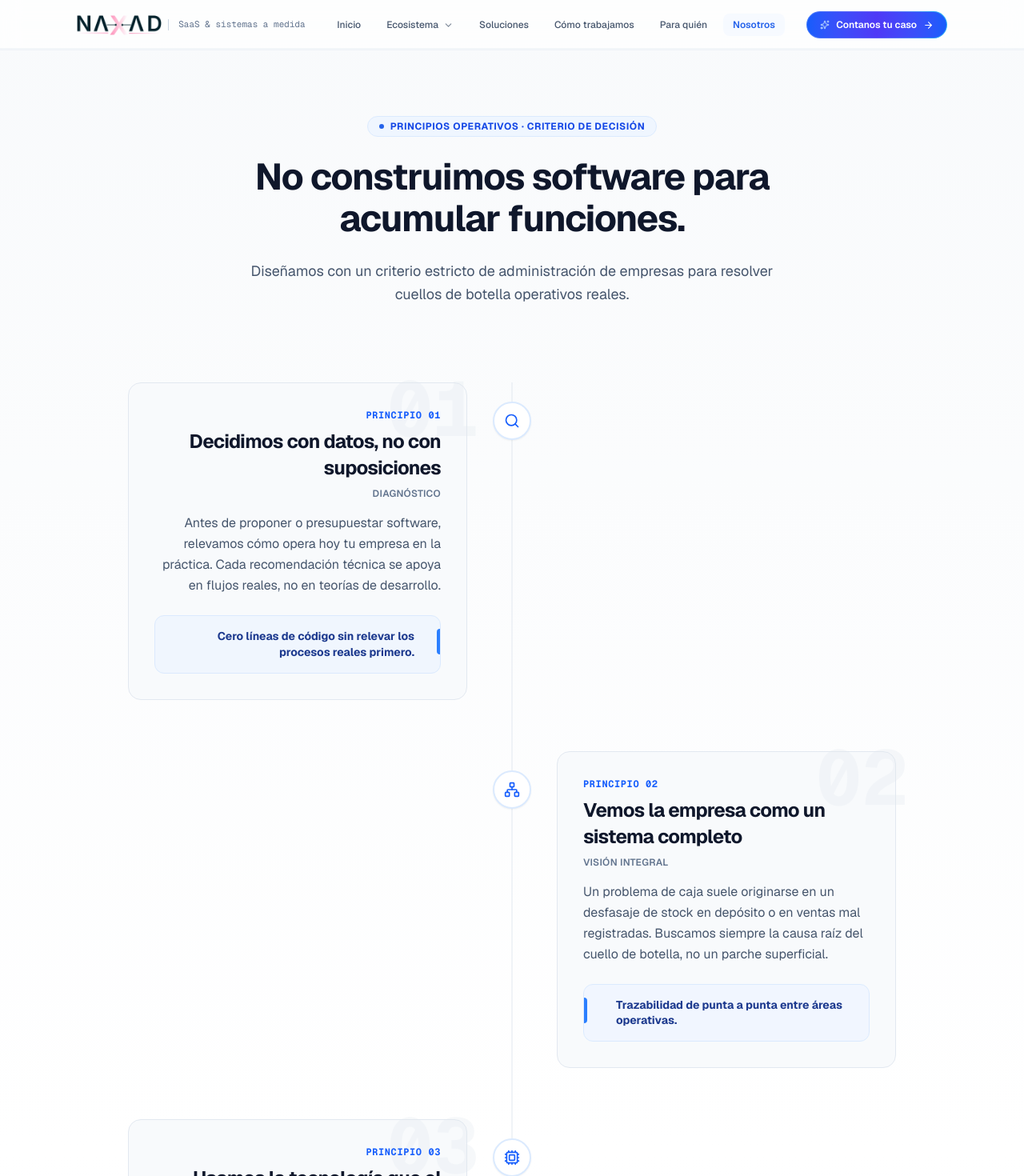
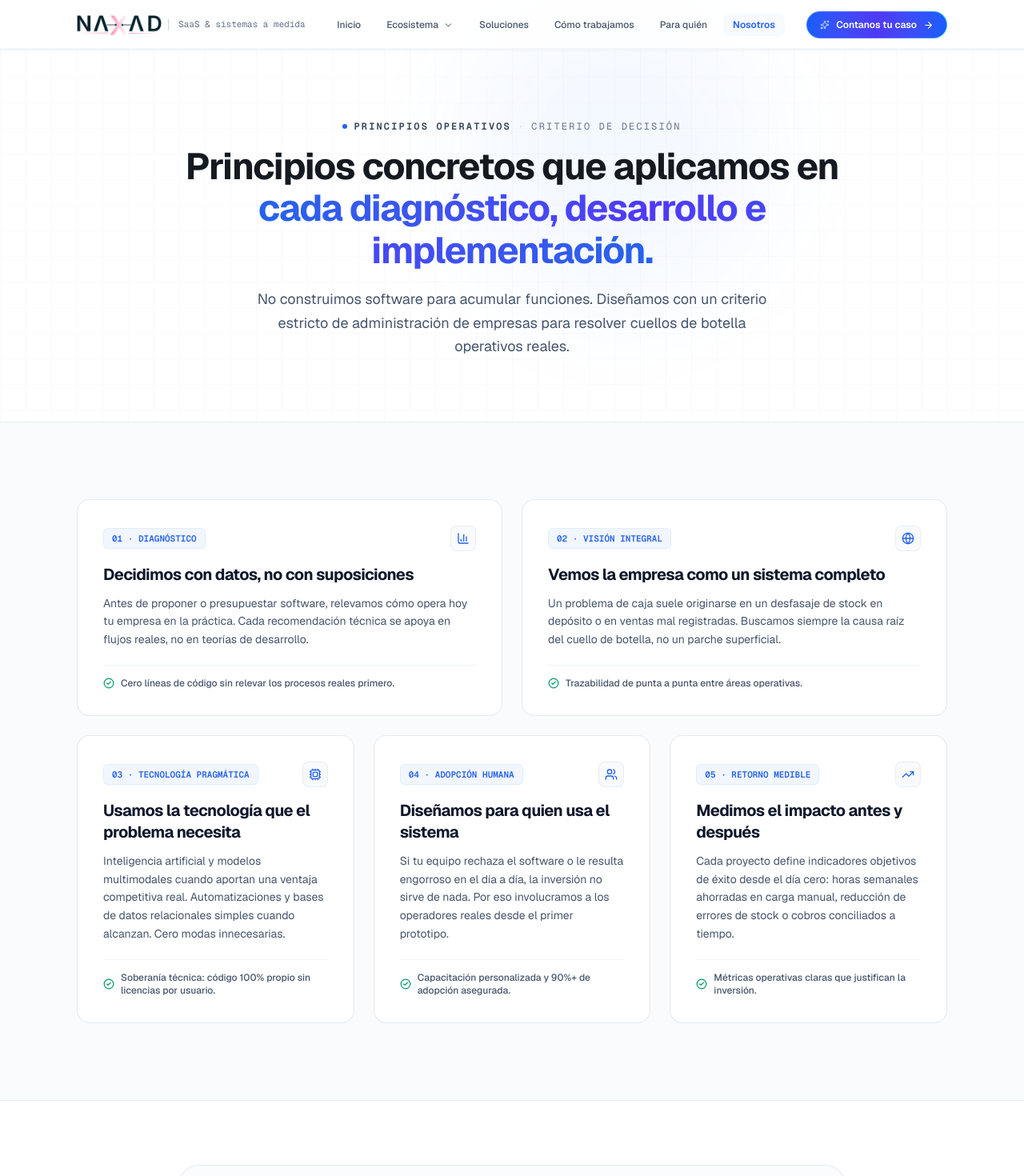
Before and after one commit to naxadsas-sistem/PW-NAXAD, a Next.js app: page /nosotros in a window 1280 px wide. Shown: the top 1470 px of the page at 80% size. Built offline with nearby package versions, Linux system fonts and the light colour scheme.

Commit message:
revert(nosotros): conservar layout ordenado de principios y retirar carrusel temporal

```diff
--- a/src/app/nosotros/page.tsx
+++ b/src/app/nosotros/page.tsx
@@ -3,9 +3,12 @@ import type { Metadata } from "next";
 import Link from "next/link";
 import { Navbar } from "@/components/layout/Navbar";
 import { Footer } from "@/components/layout/Footer";
-import { PrincipiosCascada } from "@/components/principios-cascada";
-import { CascadaContenido } from "@/components/cascada-contenido";
 import {
+  BarChart3,
+  Globe,
+  Cpu,
+  Users,
+  TrendingUp,
   MapPin,
   GraduationCap,
   Handshake,
@@ -13,6 +16,7 @@ import {
   Calendar,
   ArrowRight,
   MessageCircle,
+  CheckCircle2
 } from "lucide-react";
 
 export const metadata: Metadata = {
@@ -21,17 +25,136 @@ export const metadata: Metadata = {
     "Principios concretos que aplicamos en cada diagnóstico, desarrollo e implementación. Equipo de Consultoría y Desarrollo de NAXAD.",
 };
 
+const principles = [
+  {
+    number: "01",
+    tag: "01 · DIAGNÓSTICO",
+    title: "Decidimos con datos, no con suposiciones",
+    description: "Antes de proponer o presupuestar software, relevamos cómo opera hoy tu empresa en la práctica. Cada recomendación técnica se apoya en flujos reales, no en teorías de desarrollo.",
+    rule: "Cero líneas de código sin relevar los procesos reales primero.",
+    icon: BarChart3,
+    span: "md:col-span-3", // Fila superior (1 de 2)
+  },
+  {
+    number: "02",
+    tag: "02 · VISIÓN INTEGRAL",
+    title: "Vemos la empresa como un sistema completo",
+    description: "Un problema de caja suele originarse en un desfasaje de stock en depósito o en ventas mal registradas. Buscamos siempre la causa raíz del cuello de botella, no un parche superficial.",
+    rule: "Trazabilidad de punta a punta entre áreas operativas.",
+    icon: Globe,
+    span: "md:col-span-3", // Fila superior (2 de 2)
+  },
+  {
+    number: "03",
+    tag: "03 · TECNOLOGÍA PRAGMÁTICA",
+    title: "Usamos la tecnología que el problema necesita",
+    description: "Inteligencia artificial y modelos multimodales cuando aportan una ventaja competitiva real. Automatizaciones y bases de datos relacionales simples cuando alcanzan. Cero modas innecesarias.",
+    rule: "Soberanía técnica: código 100% propio sin licencias por usuario.",
+    icon: Cpu,
+    span: "md:col-span-2", // Fila inferior (1 de 3)
+  },
+  {
+    number: "04",
+    tag: "04 · ADOPCIÓN HUMANA",
+    title: "Diseñamos para quien usa el sistema",
+    description: "Si tu equipo rechaza el software o le resulta engorroso en el día a día, la inversión no sirve de nada. Por eso involucramos a los operadores reales desde el primer prototipo.",
+    rule: "Capacitación personalizada y 90%+ de adopción asegurada.",
+    icon: Users,
+    span: "md:col-span-2", // Fila inferior (2 de 3)
+  },
+  {
+    number: "05",
+    tag: "05 · RETORNO MEDIBLE",
+    title: "Medimos el impacto antes y después",
+    description: "Cada proyecto define indicadores objetivos de éxito desde el día cero: horas semanales ahorradas en carga manual, reducción de errores de stock o cobros conciliados a tiempo.",
+    rule: "Métricas operativas claras que justifican la inversión.",
+    icon: TrendingUp,
+    span: "md:col-span-2", // Fila inferior (3 de 3)
+  },
+];
+
 export default function NosotrosPage() {
   return (
     <div className="flex min-h-screen flex-col bg-slate-50/70 text-[#151A21]">
       <Navbar />
 
       <main className="flex-1">
-        {/* 1. PRINCIPIOS OPERATIVOS */}
-        <PrincipiosCascada />
+        {/* 1. HERO SECTION: ORDENADO, DIRECTIVO Y CON ESCALA CONSISTENTE */}
+        <section className="relative pt-28 pb-14 sm:pt-32 sm:pb-16 lg:pt-36 lg:pb-20 overflow-hidden bg-white border-b border-slate-200/80">
+          <div className="absolute inset-0 bg-[linear-gradient(to_right,#8080800a_1px,transparent_1px),linear-gradient(to_bottom,#8080800a_1px,transparent_1px)] bg-[size:32px_32px] pointer-events-none" />
+          <div className="absolute top-0 right-1/4 w-96 h-96 bg-blue-500/5 rounded-full blur-3xl pointer-events-none" />
 
-        {/* 2. CASCADA DE CONTENIDO Y CASOS DE ÉXITO (ESTILO STRIPE) */}
-        <CascadaContenido />
+          <div className="relative container mx-auto px-4 sm:px-6 lg:px-8 text-center max-w-4xl">
+            {/* Kicker Editorial Monospace */}
+            <div className="inline-flex items-center gap-2 mb-4 text-slate-500 font-mono text-[11px] sm:text-xs uppercase tracking-[0.18em]">
+              <span className="w-1.5 h-1.5 rounded-full bg-[#2563EB]" />
+              <span className="font-semibold text-slate-700">Principios Operativos</span>
+              <span className="text-slate-300 hidden sm:inline">&middot;</span>
+              <span className="text-slate-500 hidden sm:inline">Criterio de Decisión</span>
+            </div>
+
+            {/* Titular H1 Proporcional y Equilibrado */}
+            <h1 className="text-3xl sm:text-4xl md:text-5xl lg:text-[46px] font-bold text-[#151A21] tracking-tight leading-[1.14] mb-5">
+              Principios concretos que aplicamos en{" "}
+              <br className="hidden sm:inline" />
+              <span className="bg-gradient-to-r from-[#2563EB] via-indigo-600 to-[#2563EB] bg-clip-text text-transparent">
+                cada diagnóstico, desarrollo e implementación.
+              </span>
+            </h1>
+
+            {/* Subtítulo Claro */}
+            <p className="text-base sm:text-lg text-slate-600 leading-relaxed max-w-2xl mx-auto font-normal">
+              No construimos software para acumular funciones. Diseñamos con un criterio estricto de administración de empresas para resolver cuellos de botella operativos reales.
+            </p>
+          </div>
+        </section>
+
+        {/* 2. GRID DISCIPLINADO DE PRINCIPIOS (2 + 3 SIMÉTRICO Y ORDENADO) */}
+        <section className="py-16 sm:py-20 lg:py-24">
+          <div className="container mx-auto px-4 sm:px-6 lg:px-8 max-w-6xl">
+
+            <div className="grid grid-cols-1 md:grid-cols-6 gap-6">
+              {principles.map((principle) => {
+                const Icon = principle.icon;
+                return (
+                  <div
+                    key={principle.number}
+                    className={`bg-white rounded-2xl border border-slate-200/90 p-6 sm:p-7 lg:p-8 flex flex-col justify-between transition-all duration-300 hover:shadow-lg hover:shadow-slate-200/50 hover:border-blue-400/40 ${principle.span}`}
+                  >
+                    <div>
+                      {/* Header de la tarjeta */}
+                      <div className="flex items-center justify-between gap-3 mb-4">
+                        <span className="text-[11px] font-mono font-semibold text-[#2563EB] bg-blue-50/80 px-2.5 py-1 rounded-md border border-blue-100/80">
+                          {principle.tag}
+                        </span>
+                        <div className="w-8 h-8 rounded-lg bg-slate-50 border border-slate-200/70 text-slate-600 flex items-center justify-center shrink-0">
+                          <Icon className="w-4 h-4 text-[#2563EB]" />
+                        </div>
+                      </div>
+
+                      {/* Título del Principio */}
+                      <h3 className="text-lg sm:text-xl font-bold text-slate-900 leading-snug mb-2.5">
+                        {principle.title}
+                      </h3>
+
+                      {/* Descripción */}
+                      <p className="text-sm text-slate-600 leading-relaxed mb-5">
+                        {principle.description}
+                      </p>
+                    </div>
+
+                    {/* Regla operativa en el footer */}
+                    <div className="pt-3.5 border-t border-slate-100 flex items-center gap-2 text-xs text-slate-600 font-medium">
+                      <CheckCircle2 className="w-3.5 h-3.5 text-emerald-600 shrink-0" />
+                      <span>{principle.rule}</span>
+                    </div>
+                  </div>
+                );
+              })}
+            </div>
+
+          </div>
+        </section>
 
         {/* 3. SECCIÓN INSTITUCIONAL: FILOSOFÍA DE DIRECCIÓN OPERATIVA */}
         <section className="py-16 sm:py-20 bg-white text-[#151A21] border-t border-slate-200/80 relative">
```
